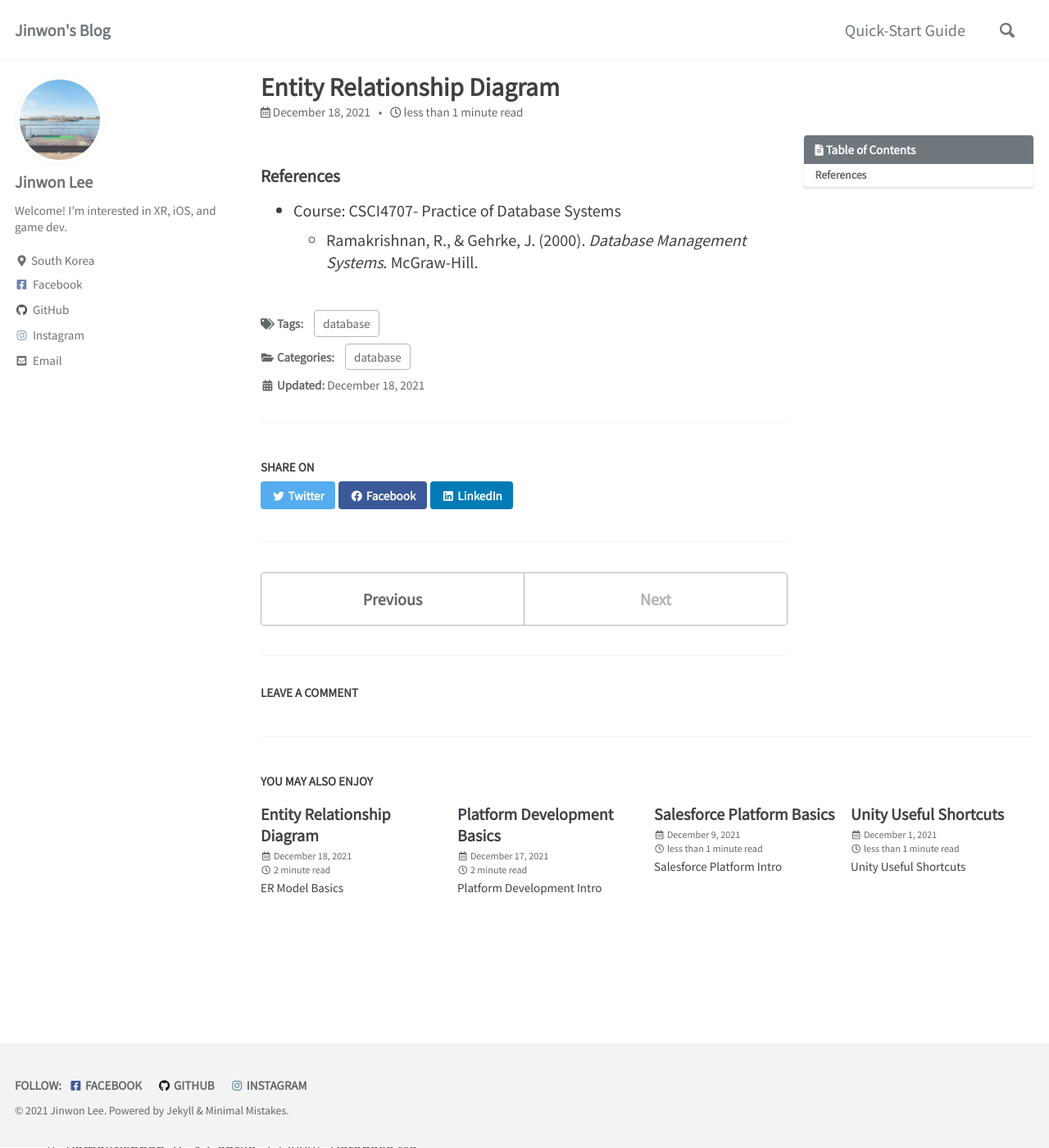
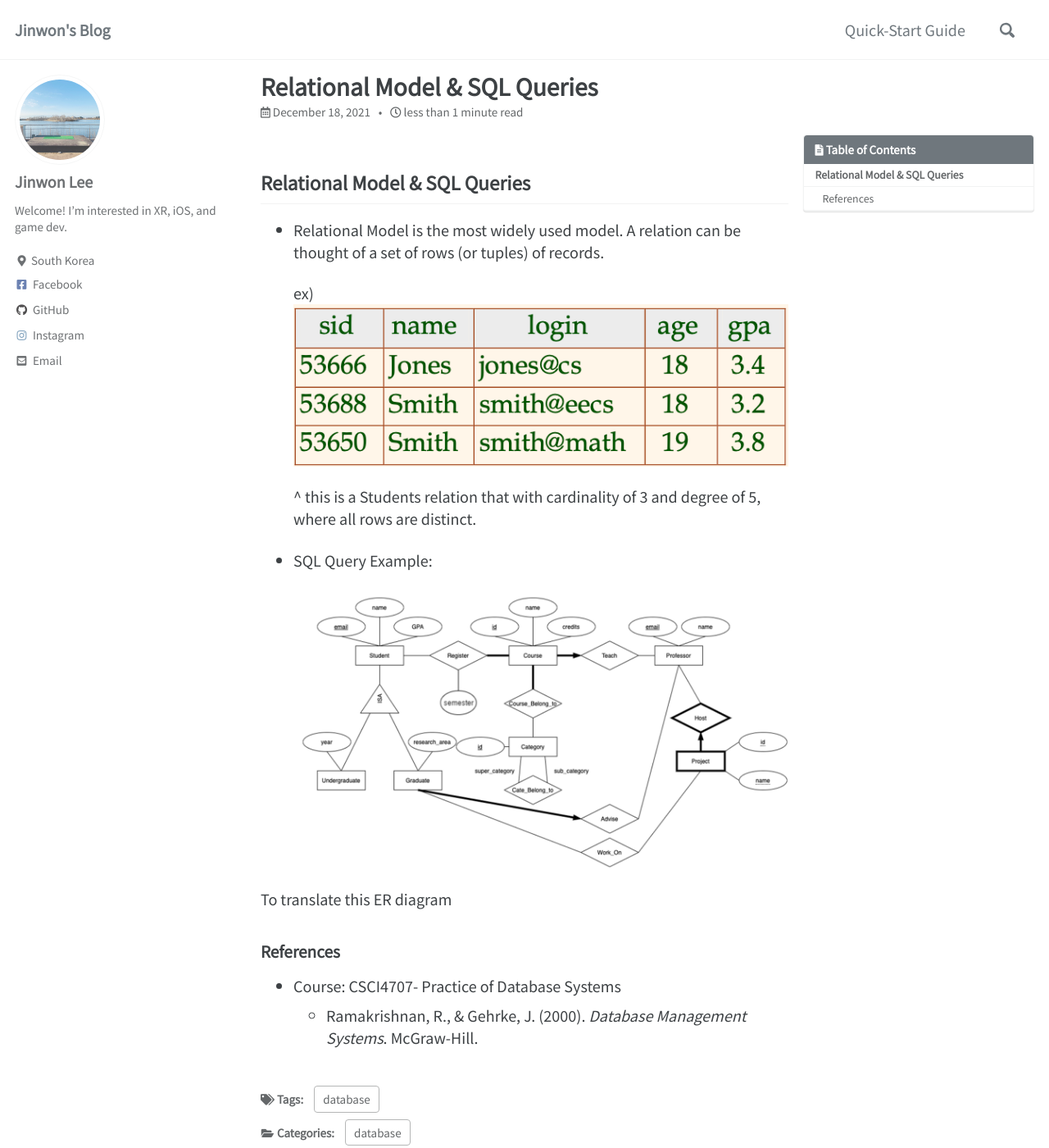
Before and after one commit to lookalee/lookalee.github.io, a Jekyll site: the page built from _posts/2021-12-18-relational-model.md, in a window 1280 px wide and 1400 px high. Shown: the whole window at 82% size. Built offline with Jekyll 4.4.1, drawn with Linux system fonts in a browser that asks for light colours; cached includes are drawn as plain includes; comment, search, counter and statistics services are not loaded.

Commit message:
Added Relational Model Post

```diff
--- a/_posts/2021-12-18-relational-model.md
+++ b/_posts/2021-12-18-relational-model.md
@@ -1,16 +1,24 @@
 ---
 layout: single
-title: "Entity Relationship Diagram"
+title: "Relational Model & SQL Queries"
 tags: [database]
 categories: database
 
 ---
 
+## Relational Model & SQL Queries
 
+- Relational Model is the most widely used model. A relation can be thought of a set of rows (or tuples) of records.
 
+  ex) ![image-20211218051306350](/assets/images/image-20211218051306350.png)
 
+  ^ this is a Students relation that with cardinality of 3 and degree of 5, where all rows are distinct.
 
+- SQL Query Example:
 
+  ![image-20211218051522206](/assets/images/image-20211218051522206.png)
+
+To translate this ER diagram
 
 #### References
 
```
Also changed, not shown: assets/images/image-20211218051306350.png (added), assets/images/image-20211218051522206.png (added).
